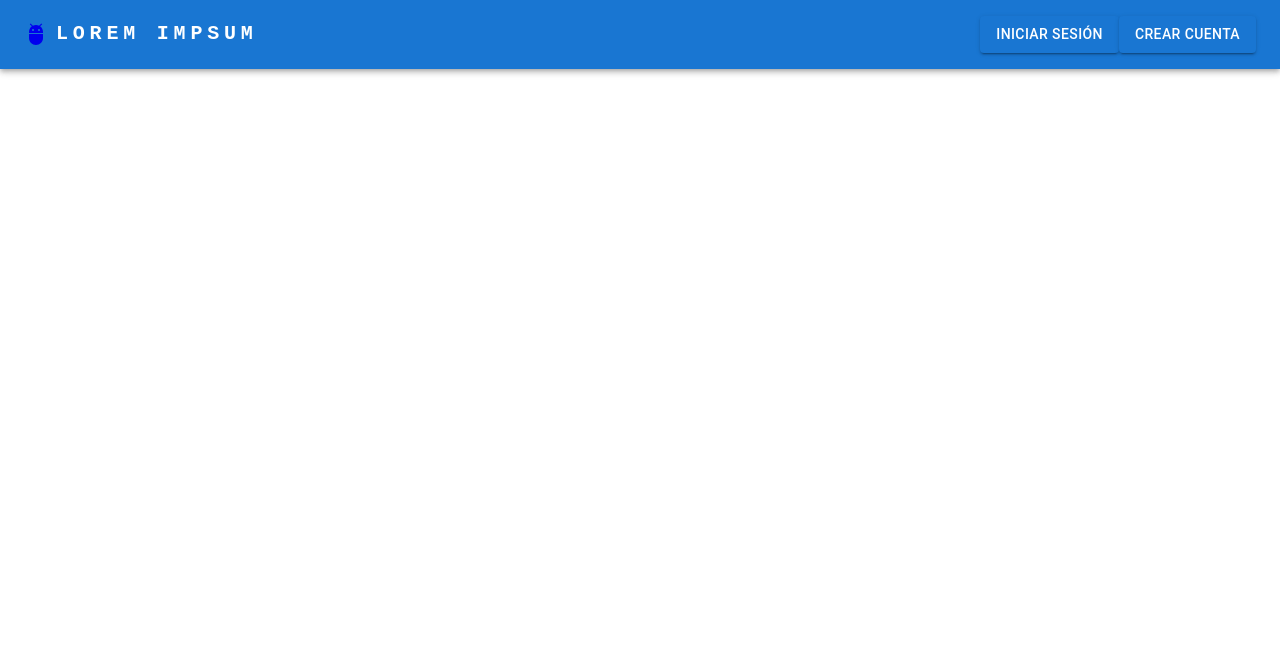
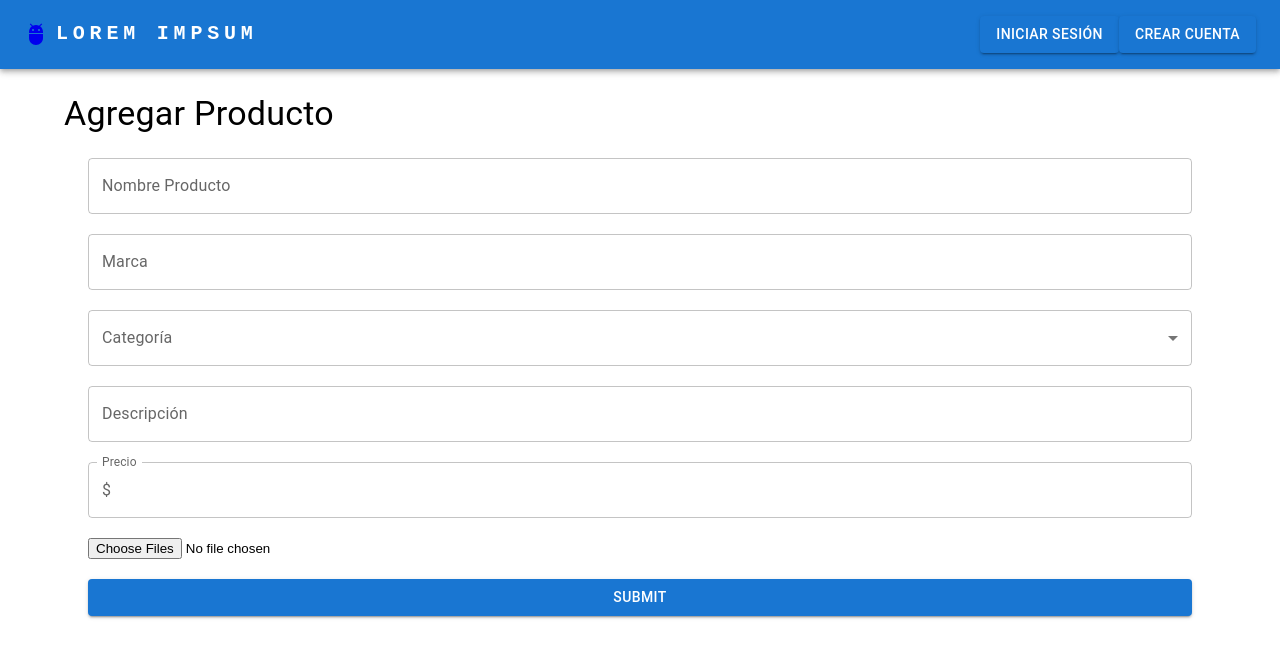
Before and after one commit to Ruben0x/proyecto-integrador-CTD, a React (Vite) app in the folder frontend/: page /agregar-producto in a window 1280 px wide. Shown: the top 658 px of the page. Built offline with nearby package versions, Linux system fonts and the light colour scheme.

Commit message:
Agregada ruta /administracion - Mejora a formulario para nuevo producto con validaciones

```diff
--- a/frontend/src/App.jsx
+++ b/frontend/src/App.jsx
@@ -8,6 +8,7 @@ import ResponsiveBody from './components/ResponsiveBody';
 import { AddProductPage } from './pages/AddProductPage';
 
 import { AdminPage } from './pages/AdminPage';
+import { AdminProductList } from './pages/AdminProductList';
 
 export const App = () => {
   return (
@@ -17,8 +18,9 @@ export const App = () => {
         <Route element={<LogInPage />} path='/login' />
         <Route element={<CreateNewUserPage />} path='/createuser' />
         <Route element={<HomePage />} path='/' />
-        <Route element={<AddProductPage />} path='/addProduct' />
-        <Route element={<AdminPage />} path='/administrador' />
+        <Route element={<AdminPage />} path='/administracion' />
+        <Route element={<AddProductPage />} path='/agregar-producto' />
+        <Route element={<AdminProductList />} path='/listar-productos' />
       </Routes>
     </>
   );
--- a/frontend/src/components/AddProductForm.jsx
+++ b/frontend/src/components/AddProductForm.jsx
@@ -1,11 +1,11 @@
 import React from 'react';
-import { useFormik } from 'formik';
+import { prepareDataForValidation, useFormik } from 'formik';
 import * as Yup from 'yup';
 import {
-  Box,
   Button,
   Container,
   FormControl,
+  FormHelperText,
   InputAdornment,
   InputLabel,
   MenuItem,
@@ -20,15 +20,27 @@ export const AddProductForm = () => {
       .min(2, 'Mínimo 2 caracteres')
       .max(20, 'Máximo 20 caracteres')
       .required('Nombre es obligatorio'),
-    descripcion: Yup.string('Enter your password')
-      .min(8, 'Password should be of minimum 8 characters length')
-      .required('Password is required'),
+    marca: Yup.string('Ingrese la Marca del producto')
+      .min(2, 'Mínimo 2 caracteres')
+      .max(20, 'Máximo 20 caracteres')
+      .required('Marca es obligatorio'),
+    categoria: Yup.string('Ingrese la categoría').required(
+      'Debe seleccionar una categoría'
+    ),
+    descripcion: Yup.string('Ingrese descripción del producto').required(
+      'El producto debe tener una descripción'
+    ),
+    precio: Yup.number('Ingrese precio')
+      .typeError('El precio debe estar en números')
+      .required('Debe ingresar un precio')
+      .min(0, 'El precio no puede ser menor a 0'),
     imagen: Yup.mixed().required('Required!'),
   });
 
   const formik = useFormik({
     initialValues: {
       nombreProducto: '',
+      marca: '',
       categoria: '',
       descripcion: '',
       precio: '',
@@ -64,6 +76,16 @@ export const AddProductForm = () => {
             formik.touched.nombreProducto && formik.errors.nombreProducto
           }
         />
+        <TextField
+          id='marca'
+          name='marca'
+          label='Marca'
+          value={formik.values.marca}
+          onChange={formik.handleChange}
+          onBlur={formik.handleBlur}
+          error={formik.touched.marca && Boolean(formik.errors.marca)}
+          helperText={formik.touched.marca && formik.errors.marca}
+        />
         <FormControl fullWidth>
           <InputLabel>Categoría</InputLabel>
           <Select
@@ -73,17 +95,24 @@ export const AddProductForm = () => {
             value={formik.values.categoria}
             onChange={formik.handleChange}
             onBlur={formik.handleBlur}
+            error={formik.touched.categoria && Boolean(formik.errors.categoria)}
           >
-            <MenuItem value={'guitarra'}>Guitarra</MenuItem>
-            <MenuItem value={'piano'}>Piano</MenuItem>
-            <MenuItem value={'bateria'}>Bateria</MenuItem>
+            <MenuItem value={'cuerda'}>Cuerda</MenuItem>
+            <MenuItem value={'viento'}>Viento</MenuItem>
+            <MenuItem value={'percusion'}>Percusión</MenuItem>
+            <MenuItem value={'teclado'}>Teclado</MenuItem>
+            <MenuItem value={'electronicos'}>Electrónicos</MenuItem>
           </Select>
+          {!!formik.errors.categoria && (
+            <FormHelperText id='precio-error' sx={{ color: 'red' }}>
+              {formik.touched.categoria && formik.errors.categoria}
+            </FormHelperText>
+          )}
         </FormControl>
         <TextField
           id='descripcion'
           name='descripcion'
           label='Descripción'
-          type='descripcion'
           value={formik.values.descripcion}
           onChange={formik.handleChange}
           onBlur={formik.handleBlur}
@@ -92,33 +121,34 @@ export const AddProductForm = () => {
           }
           helperText={formik.touched.descripcion && formik.errors.descripcion}
         />
-        <FormControl fullWidth>
-          <InputLabel htmlFor='precio'>Precio</InputLabel>
+
+        <FormControl>
+          <InputLabel
+            htmlFor='outlined-adornment-amount'
+            // sx={formik.errors.precio ? { color: 'red' } : ''}
+            sx={{ ...(formik.errors.precio && { color: 'red' }) }}
+          >
+            Precio
+          </InputLabel>
           <OutlinedInput
             id='precio'
             name='precio'
             label='Precio'
-            type='precio'
             value={formik.values.precio}
             onChange={formik.handleChange}
             onBlur={formik.handleBlur}
+            error={formik.touched.precio && Boolean(formik.errors.precio)}
             startAdornment={<InputAdornment position='start'>$</InputAdornment>}
           />
+          {!!formik.errors.precio && (
+            <FormHelperText id='precio-error' sx={{ color: 'red' }}>
+              {formik.touched.precio && formik.errors.precio}
+            </FormHelperText>
+          )}
         </FormControl>
+
         {/* UPLOAD IMAGE */}
         <FormControl>
-          {/* <OutlinedInput
-            id='imagen'
-            name='imagen[]'
-            type='file'
-            accept='image/*'
-            multiple
-            //   onChange={formik.handleChange}
-            onBlur={formik.handleBlur}
-            onChange={(e) =>
-              formik.setFieldValue('imagen', e.currentTarget.files[0])
-            }
-          ></OutlinedInput> */}
           <input
             type='file'
             multiple
--- /dev/null
+++ b/frontend/src/components/MenuAdmin.jsx
@@ -0,0 +1,9 @@
+import React from 'react';
+
+export const MenuAdmin = () => {
+  return (
+    <>
+      <h1>Hola</h1>
+    </>
+  );
+};
--- a/frontend/src/pages/AddProductPage.jsx
+++ b/frontend/src/pages/AddProductPage.jsx
@@ -7,7 +7,6 @@ export const AddProductPage = () => {
   return (
     <Container>
       <Typography variant='h4' sx={{ py: 3 }}>
-        {' '}
         Agregar Producto
       </Typography>
       <AddProductForm />
--- a/frontend/src/pages/AdminPage.jsx
+++ b/frontend/src/pages/AdminPage.jsx
@@ -1,13 +1,52 @@
-import { Button, Container } from '@mui/material';
-import React from 'react';
+import { Box, Button, Container, CssBaseline, Typography } from '@mui/material';
+import React, { useEffect, useState } from 'react';
 import { Link } from 'react-router-dom';
+import { MenuAdmin } from '../components/MenuAdmin';
 
 export const AdminPage = () => {
+  const [isMobile, setIsMobile] = useState(
+    window.matchMedia('(max-width: 600px)').matches
+  );
+  // const isMobile = window.matchMedia('(max-width: 600px)').matches;
+
+  useEffect(() => {
+    const handleResize = () => {
+      setIsMobile(window.matchMedia('(max-width: 600px)').matches);
+    };
+
+    window.addEventListener('resize', handleResize);
+
+    return () => {
+      window.removeEventListener('resize', handleResize);
+    };
+  }, []);
+
   return (
-    <Container>
-      <Link to={'/addProduct'}>
-        <Button color='primary'>Agregar Producto</Button>
-      </Link>
-    </Container>
+    <>
+      {isMobile ? (
+        <Container>
+          <Typography align='center'>
+            Lo sentimos, el panel de Adminitracion no está disponible en
+            dispositivos móviles.
+          </Typography>
+        </Container>
+      ) : (
+        <Box sx={{ display: 'flex' }}>
+          {/* <PanelAdmin /> */}
+          <ul>
+            <li>
+              <Link to={'/agregar-producto'}>
+                <Button color='primary'>Agregar Producto</Button>
+              </Link>
+            </li>
+            <li>
+              <Link to={'/listar-productos'}>
+                <Button color='primary'>Lista de productos</Button>
+              </Link>
+            </li>
+          </ul>
+        </Box>
+      )}
+    </>
   );
 };
--- /dev/null
+++ b/frontend/src/pages/AdminProductList.jsx
@@ -0,0 +1,5 @@
+import React from 'react';
+
+export const AdminProductList = () => {
+  return <></>;
+};
```
